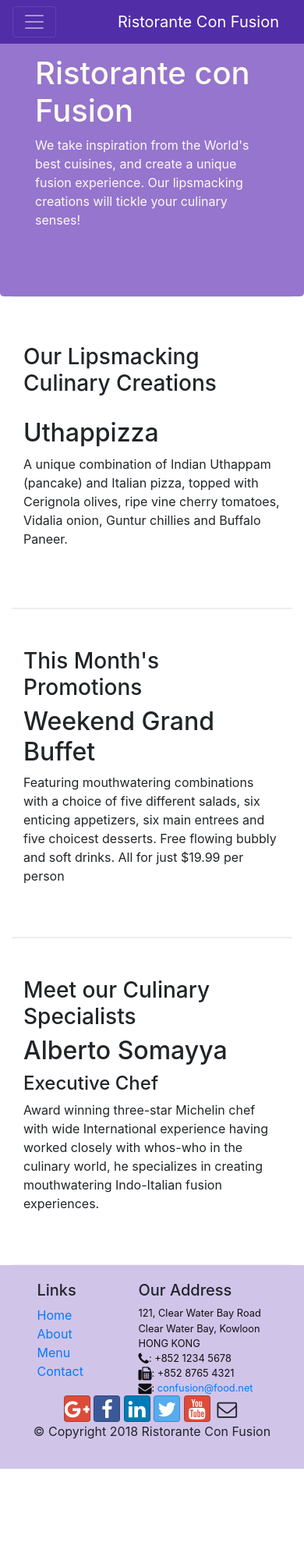
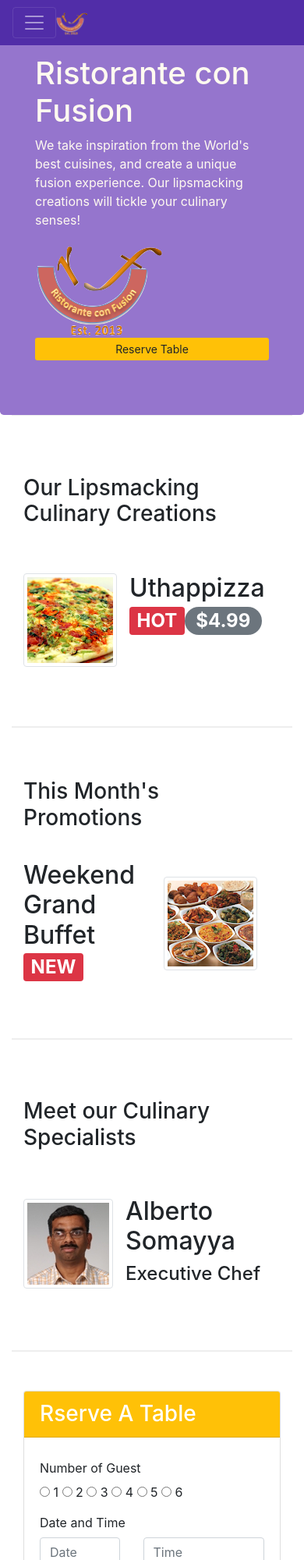
Before and after one commit to i-tick/conFusion, a website: page index.html in a window 390 px wide. Shown: the top 2000 px of the page at 78% size. Before the commit the page ends 1883 px from the top, so only its background shows below. Drawn offline with nearby package versions, Linux system fonts and the light colour scheme.

Commit message:
button form

```diff
--- a/css/styles.css
+++ b/css/styles.css
@@ -39,3 +39,5 @@ address{
 .navbar-dark {
      background-color: #512DA8;
 }
+
+.btn-work{ text-align: center; }
--- a/index.html
+++ b/index.html
@@ -20,7 +20,8 @@
             <button class="navbar-toggler" type="button" data-toggle="collapse" data-target="#Navbar">
                 <span class="navbar-toggler-icon"></span>
             </button>
-            <a class="navbar-brand" href="#">Ristorante Con Fusion</a>
+            <a class="navbar-brand mr-auto" href="#"><img src="img/logo.png" height="30" width="41"></a>
+
             <div class="collapse navbar-collapse" id="Navbar">
             <ul class="navbar-nav mr-auto">
                     <li class="nav-item active"><a class="nav-link" href="#"><span class="fa fa-home fa-lg"></span> Home</a></li>
@@ -38,7 +39,11 @@
                     <h1>Ristorante con Fusion</h1>
                     <p>We take inspiration from the World's best cuisines, and create a unique fusion experience. Our lipsmacking creations will tickle your culinary senses!</p>
                 </div>
-                <div class="col-12 col-sm">
+                <div class="col-12 col-sm align-self-center">
+                    <img src="img/logo.png" class="img-fluid">
+                </div>
+                <div class="col-12 col-sm align-self-center">
+                        <a href="#formreserve" type="button" class="btn-sm btn-warning btn-block align-text-center" style="text-align: center;">Reserve Table</a>
                 </div>
             </div>
         </div>
@@ -49,10 +54,18 @@
             <div class="col-12 col-sm-4 order-sm-last col-md-3">
                 <h3>Our Lipsmacking Culinary Creations</h3>
             </div>
-            <div class="col col-sm order-sm-first col-md">
-                <h2>Uthappizza</h2>
-                <p>A unique combination of Indian Uthappam (pancake) and Italian pizza, topped with Cerignola olives, ripe vine cherry tomatoes, Vidalia onion, Guntur chillies and Buffalo Paneer.</p>
+            <div class="media col-sm-8 col col-md-9">
+                <img class="d-flex mr-3 img-thumbnail align-self-center"
+                        src="img/uthappizza.png" alt="Uthappizza">
+                <div class="media-body">
+                    <h2 class="mt-0">Uthappizza  <span class="badge badge-danger">HOT</span><span class="badge badge-pill badge-secondary">$4.99</span></h2>
+                    <p class="d-none d-sm-block">A unique combination of Indian Uthappam (pancake) and
+                        Italian pizza, topped with Cerignola olives, ripe vine
+                        cherry tomatoes, Vidalia onion, Guntur chillies and
+                        Buffalo Paneer.</p>
+                </div>
             </div>
+
         </div>
 
 
@@ -60,20 +73,75 @@
             <div class="col-12 col-sm-4 col-md-3">
                 <h3>This Month's Promotions</h3>
             </div>
-            <div class="col col-sm col-md">
-                <h2>Weekend Grand Buffet</h2>
-                <p>Featuring mouthwatering combinations with a choice of five different salads, six enticing appetizers, six main entrees and five choicest desserts. Free flowing bubbly and soft drinks. All for just $19.99 per person </p>
+            <div class="col-6">
+                <h2>Weekend Grand Buffet<span class="badge badge-danger">NEW</span></h2>
+                <p class="d-none d-sm-block">Featuring mouthwatering combinations with a choice of five different salads, six enticing appetizers, six main entrees and five choicest desserts. Free flowing bubbly and soft drinks. All for just $19.99 per person </p>
             </div>
+            <div class="col">
+                <img class="d-flex mr-3 img-thumbnail align-self-center"
+                        src="img/buffet.png" alt="Buffet">
+            </div>
+
         </div>
 
         <div class="row row-content align-items-center">
             <div class="col-12 col-sm-4 order-sm-last col-md-3">
                 <h3>Meet our Culinary Specialists</h3>
             </div>
-            <div class="col col-sm order-sm-first col-md">
-                <h2>Alberto Somayya</h2>
-                <h4>Executive Chef</h4>
-                <p>Award winning three-star Michelin chef with wide International experience having worked closely with whos-who in the culinary world, he specializes in creating mouthwatering Indo-Italian fusion experiences. </p>
+            <div class="media col-sm-8 col col-md-9">
+                <img class="d-flex mr-3 img-thumbnail align-self-center"
+                        src="img/alberto.png" alt="Alberto Somayya">
+                <div class="media-body">
+                    <h2 class="mt-0">Alberto Somayya</h2>
+                    <h4>Executive Chef</h4>
+                    <p class="d-none d-sm-block">Award winning three-star Michelin chef with wide
+                        International experience having worked closely with
+                        whos-who in the culinary world, he specializes in
+                        creating mouthwatering Indo-Italian fusion experiences.
+                        </p>
+                </div>
+            </div>
+        </div>
+        <div class="row row-content align-items-center" id="formreserve">
+            <div class="col-12 col-sm-8 offset-sm-2">
+            <div class="card">
+                <h3 class="card-header bg-warning text-white">Rserve A Table</h3>
+                <div class="card-body">
+                    <form>
+                        <div class="form-group row">
+                            <label for="telnum" class="col-12 col-md-2 col-form-label">Number of Guest</label>
+                            <div class="col col-md-10">
+                                <input type="radio" id="1" name="Guest" value="1">
+                                <label for="1">1</label>
+                                <input type="radio" id="2" name="Guest" value="2">
+                                <label for="2">2</label>
+                                <input type="radio" id="3" name="Guest" value="3">
+                                <label for="3">3</label>
+                                <input type="radio" id="4" name="Guest" value="4">
+                                <label for="4">4</label>
+                                <input type="radio" id="5" name="Guest" value="5">
+                                <label for="5">5</label>
+                                <input type="radio" id="6" name="Guest" value="6">
+                                <label for="6">6</label>
+                            </div>
+                            <label for="telnum" class="col-12 col-md-2 col-form-label">Date and Time</label>
+                            <div class="col-5 col-md-3">
+                                <input type="number" class="form-control" id="Date" name="Date" placeholder="Date">
+                            </div>
+                            <div class="col-7 col-md-7">
+                                <input type="number" class="form-control" id="Time" name="Time" placeholder="Time">
+                            </div>
+                        </div>
+
+                        <div class="form-group row">
+                            <div class="offset-md-2 col-md-10">
+                                <button type="submit" class="btn btn-primary">Reserve</button>
+                            </div>
+                        </div>
+                    </form>
+
+                </div>
+            </div>
             </div>
         </div>
     </div>
```
Also changed, not shown: aboutus.html (+11 -2 lines), contactus.html (+4 -1 lines).
